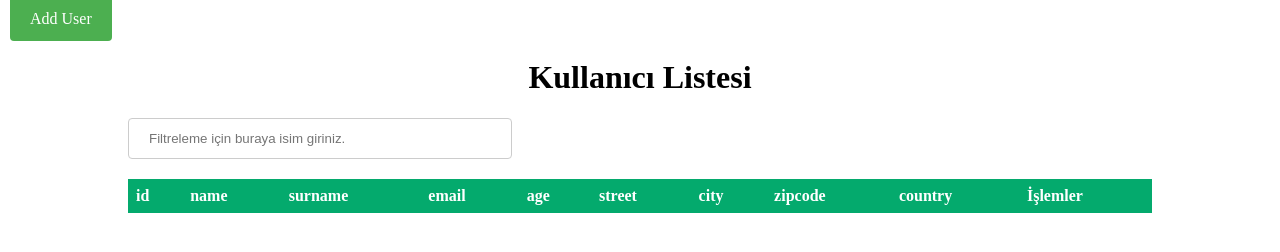
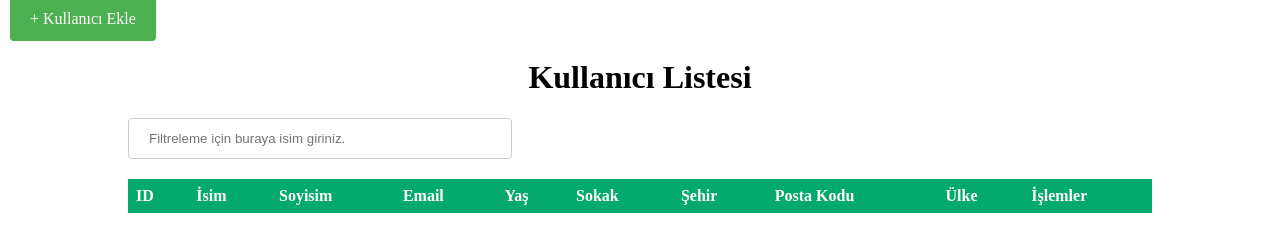
Before and after one commit to BerkayCemIzer/node-js-userCRUD, a website: page index.html in a window 1280 px wide. Drawn offline with Linux system fonts and the light colour scheme; no server answers.

Commit message:
Update index.html

```diff
--- a/index.html
+++ b/index.html
@@ -3,14 +3,14 @@
 <head>
   <meta charset="UTF-8">
   <meta name="viewport" content="width=device-width, initial-scale=1.0">
-  <title>Document</title>
+  <title>Kullanıcı Kaydı</title>
   <link rel="stylesheet" href="index.css">
   <link rel="stylesheet" href="main.css">
 
 </head>
 <body>
   <div class="nav">
-    <a class="nav-link" href="addUser.html">Add User</a>
+    <a class="nav-link" href="addUser.html">+ Kullanıcı Ekle</a>
   </div>
   <h1>Kullanıcı Listesi</h1>
   <div class="formDiv">
@@ -19,29 +19,29 @@
     <thead>
       <tr>
         <th>
-          id
+          ID
         </th>
       <th>
-        name
+        İsim
       </th>
       <th>
-        surname
+        Soyisim
       </th>
       <th>
-        email
+        Email
       </th>
-      <th>age</th>
+      <th>Yaş</th>
       <th>
-        street
+        Sokak
       </th>
       <th>
-        city
+        Şehir
       </th>
       <th>
-        zipcode
+        Posta Kodu
       </th>
       <th>
-        country
+        Ülke
       </th>
       <th>
         İşlemler
```
